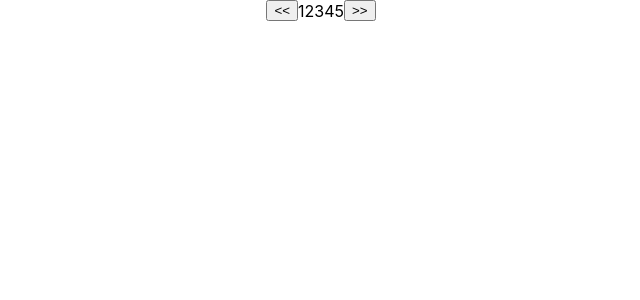
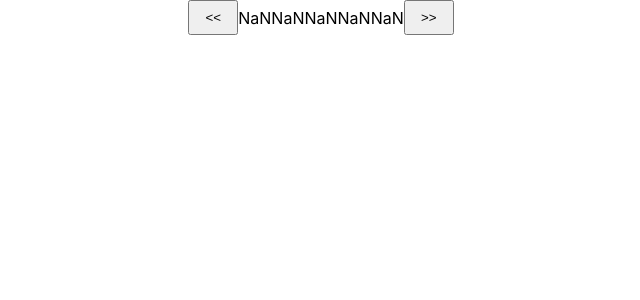
Before and after one commit to AlvaroCabero/W04Ex04-react-numbers, a React (Create React App) app: page / in a window 1280 px wide. Shown: the top 300 px of the page, without its empty margins (319-959 px from the left). Built offline with nearby package versions, Linux system fonts and the light colour scheme.

Commit message:
:arrow_up: Edited return from App Component

```diff
--- a/src/App.css
+++ b/src/App.css
@@ -42,3 +42,16 @@
   justify-content: center;
   align-items: center;
 }
+.numero {
+  display: flex;
+  justify-content: center;
+  align-items: center;
+  width: 50px;
+  height: 50px;
+  border: 1px solid black;
+  background-color: cadetblue;
+}
+button {
+  width: 50px;
+  height: 35px;
+}
--- a/src/App.js
+++ b/src/App.js
@@ -6,13 +6,13 @@ function App() {
   const [numbers, setNumbers] = useState([1, 3, 4, 5]);
 
   const increment = () => {
-    if (numbers[0] <= 0) {
+    if ((numbers[0] = 0)) {
       setNumbers(numbers.map((number) => number + 1));
     }
   };
 
   const decrement = () => {
-    if (numbers >= 20) {
+    if ((numbers = 20)) {
       setNumbers(numbers.map((number) => number - 1));
     }
   };
@@ -21,11 +21,11 @@ function App() {
     <>
       <div className="lista">
         <Button text="<<" actionOnClick={decrement} />
-        <div className="numero">1</div>
-        <div className="numero">2</div>
-        <div className="numero">3</div>
-        <div className="numero">4</div>
-        <div className="numero">5</div>
+        <Number text={numbers[0]} />
+        <Number text={numbers[1]} />
+        <Number text={numbers[2]} />
+        <Number text={numbers[3]} />
+        <Number text={numbers[4]} />
         <Button text=">>" actionOnClick={increment} />
       </div>
     </>
```
